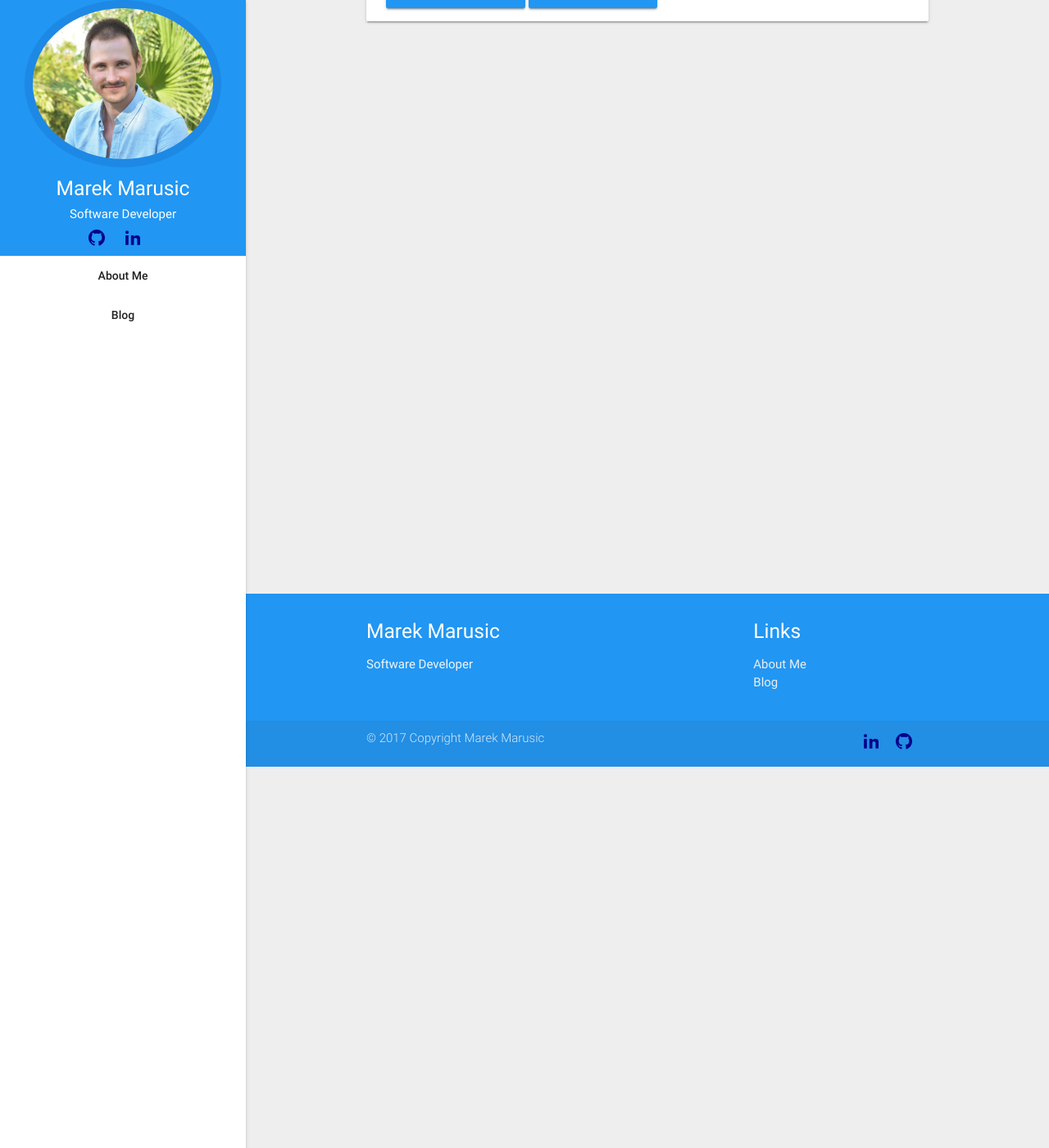
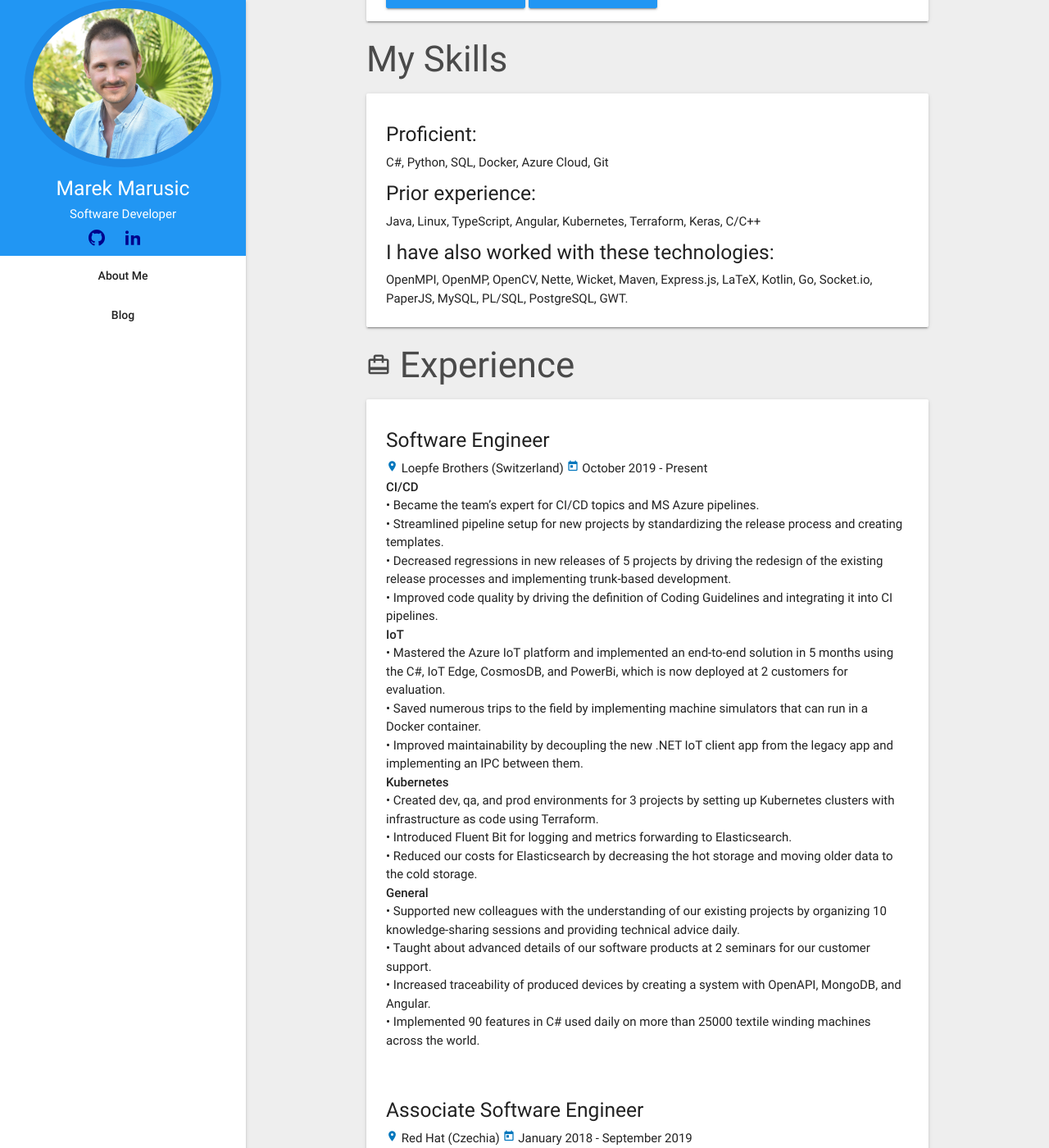
Before and after one commit to MMarus/TheBlog, a Jekyll site: the page built from index.md, in a window 1280 px wide and 1400 px high, scrolled down 465 px. Shown: the whole window at 82% size. Built offline with Jekyll 4.4.1, drawn with Linux system fonts in a browser that asks for light colours; nearby versions of some CDN libraries; some of the changed text lies outside the part shown.

Commit message:
commit update

```diff
--- a/_includes/experience.html
+++ b/_includes/experience.html
@@ -1,16 +1,44 @@
 <!--Experience-->
 <h3 class="header"><i class="small material-icons">card_travel</i> Experience</h3>
 <div class="card">
+    <div class="card-content">
+        <div class="block">
+            <h5>Software Engineer</h5>
+            <p class="helping-text"><i class="material-icons light-blue-text text-darken-3 tiny">place</i>
+                Loepfe Brothers (Switzerland) <i class="material-icons light-blue-text text-darken-3 tiny">today</i> October 2019 - Present</p>
+            <strong>CI/CD</strong>
+            <p>• Became the team’s expert for CI/CD topics and MS Azure pipelines.</p>
+            <p>• Streamlined pipeline setup for new projects by standardizing the release process and creating templates.</p>
+            <p>• Decreased regressions in new releases of 5 projects by driving the redesign of the existing release processes and implementing trunk-based development.</p>
+            <p>• Improved code quality by driving the definition of Coding Guidelines and integrating it into CI pipelines.</p>
+            <strong>IoT</strong>
+            <p>• Mastered the Azure IoT platform and implemented an end-to-end solution in 5 months using the C#, IoT Edge, CosmosDB, and PowerBi, which is now deployed at 2 customers for evaluation.</p>
+            <p>• Saved numerous trips to the field by implementing machine simulators that can run in a Docker container.</p>
+            <p>• Improved maintainability by decoupling the new .NET IoT client app from the legacy app and implementing an IPC between them.</p>
+            <strong>Kubernetes</strong>
+            <p>• Created dev, qa, and prod environments for 3 projects by setting up Kubernetes clusters with infrastructure as code using Terraform.</p>
+            <p>• Introduced Fluent Bit for logging and metrics forwarding to Elasticsearch.</p>
+            <p>• Reduced our costs for Elasticsearch by decreasing the hot storage and moving older data to the cold storage.</p>
+            <strong>General</strong>
+            <p>• Supported new colleagues with the understanding of our existing projects by organizing 10 knowledge-sharing sessions and providing technical advice daily.</p>
+            <p>• Taught about advanced details of our software products at 2 seminars for our customer support.</p>
+            <p>• Increased traceability of produced devices by creating a system with OpenAPI, MongoDB, and Angular.</p>
+            <p>• Implemented 90 features in C# used daily on more than 25000 textile winding machines across the world.</p>
+        </div>
+    </div>
 
     <div class="card-content">
         <div class="block">
             <h5>Associate Software Engineer</h5>
             <p class="helping-text"><i class="material-icons light-blue-text text-darken-3 tiny">place</i>
-                Red Hat <i class="material-icons light-blue-text text-darken-3 tiny">today</i> January 2018 -
-                Present</p>
-            <p>As a part of JBoss Middleware Runtimes Sustaining Engineering team my responsibilities are development of new features
+                Red Hat (Czechia) <i class="material-icons light-blue-text text-darken-3 tiny">today</i> January 2018 - September 2019</p>
+            <p>• As a part of JBoss Middleware Runtimes Sustaining Engineering team my responsibilities are development of new features
                 and bug fixes in various components of JBoss products and tools (using Java and Java EE) and mentoring interns in our team.
             </p>
+            <p>• Contributed more than 60 PRs to various Open-source projects such as Wildfly, Quarkus.io, RESTEasy.</p>
+            <p>• Optimized data pre-processing time by 30% and memory use by more than 50% of our NLP models and prepared a Docker image with GPU support so that they can be developed and run on developer’s machines.</p>
+            <p>• Decreased query parameter processing time in RESTEasy framework by 1300x by debugging and fixing performance issues.</p>
+            <p>• Built features to obtain SSL certificates from Let’s Encrypt and improved the user experience of CLI in the JBoss EAP.</p>
         </div>
     </div>
 
@@ -18,20 +46,10 @@
         <div class="block">
             <h5>Software Engineering Internship</h5>
             <p class="helping-text"><i class="material-icons light-blue-text text-darken-3 tiny">place</i>
-                Red Hat <i class="material-icons light-blue-text text-darken-3 tiny">today</i> April 2017 -
+                Red Hat (Czechia) <i class="material-icons light-blue-text text-darken-3 tiny">today</i> April 2017 -
                 December 2017</p>
-            <p>I work as an intern in JBoss Sustaining Engineering Team. I mainly work with Java and Java EE technologies.
-                My job is to contribute to the JBoss projects and our tools for release coordination.</p>
-        </div>
-    </div>
-
-    <div class="card-content">
-        <div class="block">
-            <h5>Software Developer</h5>
-            <p class="helping-text"><i class="material-icons light-blue-text text-darken-3 tiny">place</i>
-                Artin <i class="material-icons light-blue-text text-darken-3 tiny">today</i> February 2017 -
-                March 2017 (2m)</p>
-            <p>As a part time employee I did a SW development using Java EE, Hibernate and Wicket technologies.</p>
+            <p>• I worked as an intern in JBoss Sustaining Engineering Team. I mainly work with Java and Java EE technologies.
+                My job was to contribute to the JBoss projects and our tools for release coordination.</p>
         </div>
     </div>
 
@@ -39,9 +57,9 @@
         <div class="block">
             <h5>Software Quality Assurance Internship</h5>
             <p class="helping-text"><i class="material-icons light-blue-text text-darken-3 tiny">place</i>
-                Red Hat <i class="material-icons light-blue-text text-darken-3 tiny">today</i> August 2014 -
+                Red Hat (Czechia) <i class="material-icons light-blue-text text-darken-3 tiny">today</i> August 2014 -
                 March 2017 (2y 8m)</p>
-            <p>As a member of a QE BaseOS Security team my main responsibility was a development of various automatic tests, libraries and tools in Bash, Python and C for security components of RHEL.</p>
+            <p>• As a member of a QE BaseOS Security team my main responsibility was a development of various automatic tests, libraries and tools in Bash, Python and C for security components of RHEL.</p>
         </div>
     </div>
 
@@ -49,7 +67,7 @@
         <div class="block">
             <h5>Web Developer & Maintainer</h5>
             <p class="helping-text"><i class="material-icons light-blue-text text-darken-3 tiny">place</i>
-                Zebrahracky.sk <i class="material-icons light-blue-text text-darken-3 tiny">today</i> Jun 2013 -
+                Zebrahracky.sk (Slovakia) <i class="material-icons light-blue-text text-darken-3 tiny">today</i> Jun 2013 -
                 December 2014 (1y 6m)</p>
             <p>As a part time employee I used Opencart platform which I modified to match the needs of my employer.
                 I used PHP, HTML, Javascript and SQL technologies. I deployed the web and after that I did continuous support of the web
--- a/_includes/projects.html
+++ b/_includes/projects.html
@@ -1,6 +1,18 @@
-<h3 class="header">Interesting Projects</h3>
+<h3 class="header"><i class="small material-icons">home_work</i> University Projects</h3>
 
-<div class="col s12 m6 l4 card-wrapper">
+<div class="card" >
+  <div class="card-content">
+    <div class="block">
+      {% for post in site.posts %}
+          {{ post.excerpt }}
+      {% endfor %}
+    </div>
+  </div>
+
+
+</div>
+
+<!-- <div class="col s12 m6 l4 card-wrapper">
     <div class="card hoverable">
         <div class="card-image">
           <img src="{{ site.userPhoto }}">
@@ -42,4 +54,4 @@
         </div>
       </div>
     </div>
-  </div>
+  </div> -->
--- a/_includes/skills.html
+++ b/_includes/skills.html
@@ -1,27 +1,23 @@
 <!--Skills-->
-{% assign skills = "Java C/C++ Python SQL Bash Linux GIT NodeJs Android C#" | split: ' ' %}
-{% assign skills = "Java C/C++ Python SQL Bash Linux GIT NodeJs Android C#" | split: ' ' %}
-{% assign skills = "Java C/C++ Python SQL Bash Linux GIT NodeJs Android C#" | split: ' ' %}
-{% assign percentages = "85 80 75 75 85 85 85 50 50 50" | split: ' ' %}
+{% assign skills_proficient = "C#, Python, SQL, Docker, Azure Cloud, Git" | split: ' ' %}
+{% assign skills_prior_exp = "Java, Linux, TypeScript, Angular, Kubernetes, Terraform, Keras, C/C++" | split: ' ' %}
 <h3 class="header">My Skills</h3>
 <div class="card">
     <div class="card-content">
-        <div class="row">
-            {% for skill in skills %}
-            <div class="col m3 l2 center">
-                <h5>{{ skill }}</h5>
-                <div class="c100 p{{ percentages[forloop.index0] }} small center">
-                    <span>{{ percentages[forloop.index0] }}%</span>
-                    <div class="slice">
-                        <div class="bar"></div>
-                        <div class="fill"></div>
-                    </div>
-                </div>
-            </div>
+        <h5>Proficient: </h5>
+        <p>
+            {% for skill in skills_proficient %}
+                {{ skill }}
             {% endfor %}
-        </div>
+        </p>
+        <h5>Prior experience: </h5>
+        <p>
+            {% for skill in skills_prior_exp %}
+                {{ skill }}
+            {% endfor %}
+        </p>
         <h5>I have also worked with these technologies:</h5>
-        <p>Docker, OpenMPI, OpenMP, OpenCV, Nette, Wicket, Maven, Express.js, LaTeX, Kotlin, Go, Socket.io, PaperJS, MySQL, PL/SQL, PostgreSQL, GWT.</p>
+        <p>OpenMPI, OpenMP, OpenCV, Nette, Wicket, Maven, Express.js, LaTeX, Kotlin, Go, Socket.io, PaperJS, MySQL, PL/SQL, PostgreSQL, GWT.</p>
     </div>
 </div>
 <!--End Skills-->
--- a/_layouts/home.html
+++ b/_layouts/home.html
@@ -6,5 +6,9 @@ layout: default
     <div class="container">
         <div class="col s12">
             {% include about.html %}
+            {% include skills.html %}
+            {% include experience.html %}
+            {% include education.html %}
+            {% include projects.html %}
         </div>
 </main>
```
Also changed, not shown: _posts/2017-10-09-fit-projects.md (+7 -7 lines), Gemfile.lock, _layouts/post.html (indentation only), 1 other file.
